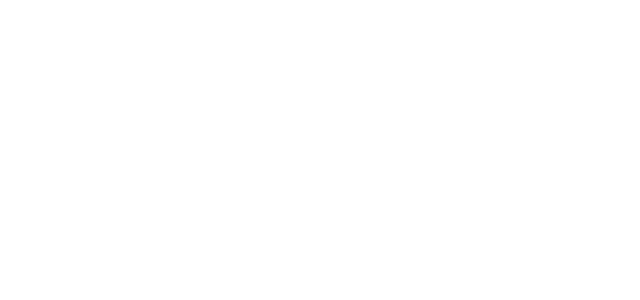
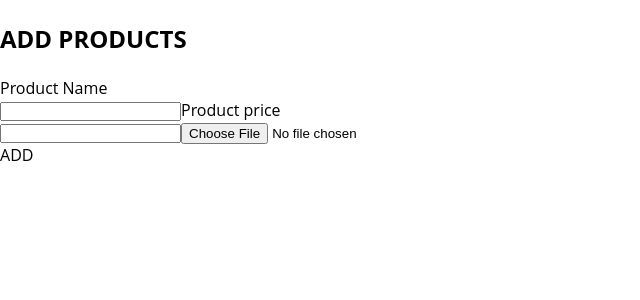
Before and after one commit to CorinaCalin/ecommerce-site, a React (Create React App) app: page /addproducts in a window 1280 px wide. Shown: the top 300 px of the page, without its empty margins (0-640 px from the left). Built offline with nearby package versions, Linux system fonts and the light colour scheme; a web font is replaced by a local one.

Commit message:
Add Products part1

```diff
--- a/src/App.js
+++ b/src/App.js
@@ -1,6 +1,7 @@
 import React, { Component } from 'react';
 import { BrowserRouter, Switch, Route } from 'react-router-dom';
 import { Home } from './components/Home'
+import { AddProducts } from './components/AddProducts'
 
 export class App extends Component {
   render() {
@@ -9,6 +10,8 @@
 
 <Switch>
       <Route exact path='/' component={Home} />
+      <Route path='/addproducts' component={AddProducts} />
+
 </Switch>
       </BrowserRouter>
     )
--- /dev/null
+++ b/src/components/AddProducts.js
@@ -0,0 +1,23 @@
+import React from 'react'
+
+export const AddProducts = () => {
+    return (
+        <div className='container'>
+            <br/>
+            <h2>ADD PRODUCTS</h2>
+            <br/>
+            <form autoComplete="off" className='form-group'>
+                <label htmlFor="product-name">Product Name</label>
+                <br/>
+                <input type="text" className='form-control' required />
+
+                <label htmlFor="product-price">Product price</label>
+                <br/>
+                <input type="number" className='form-control' required />
+                <input type="file" />
+                <br/>
+            <buttom className='btn btn-0succes btn-md'>ADD</buttom>
+            </form>
+        </div>
+    )
+}
```
